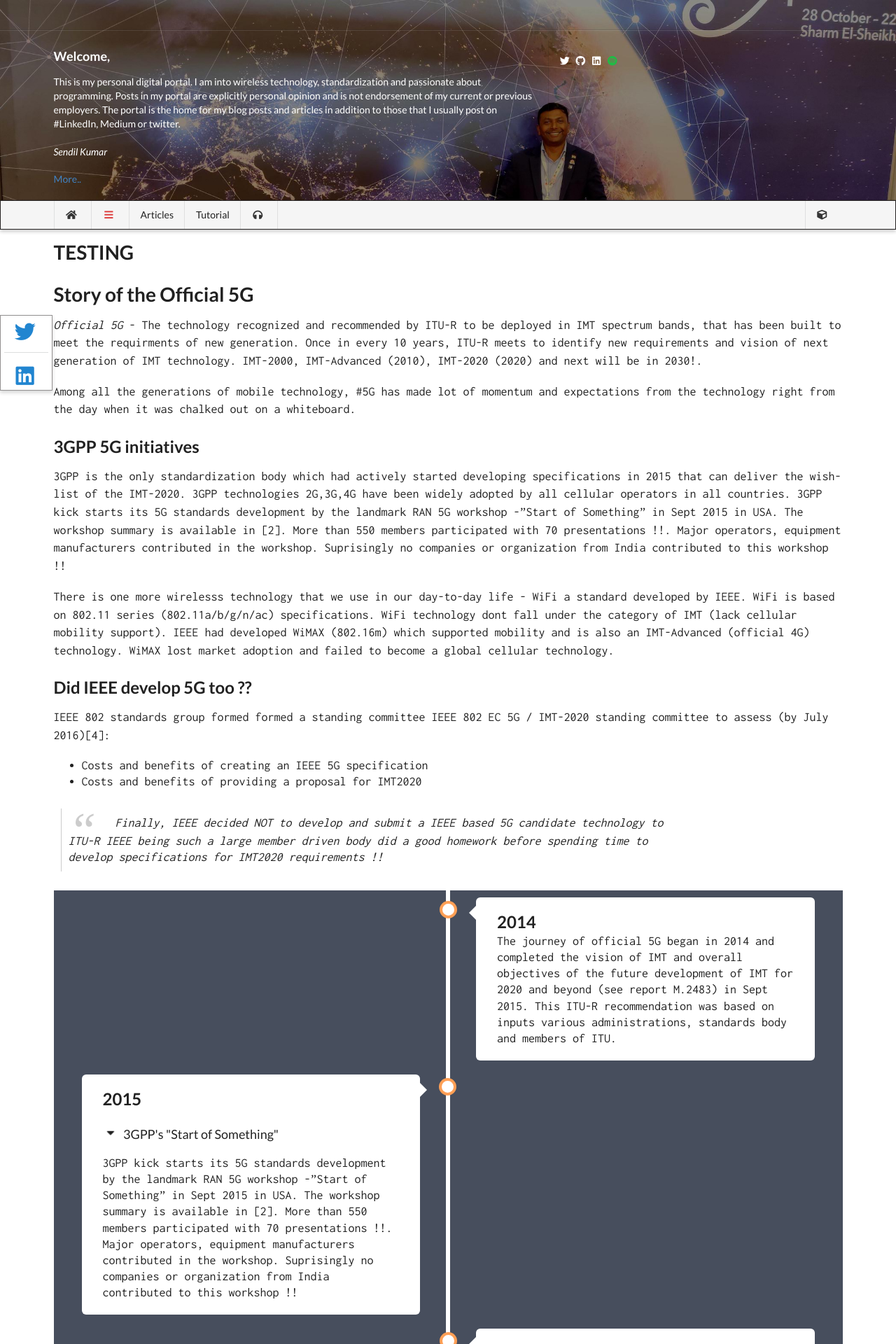
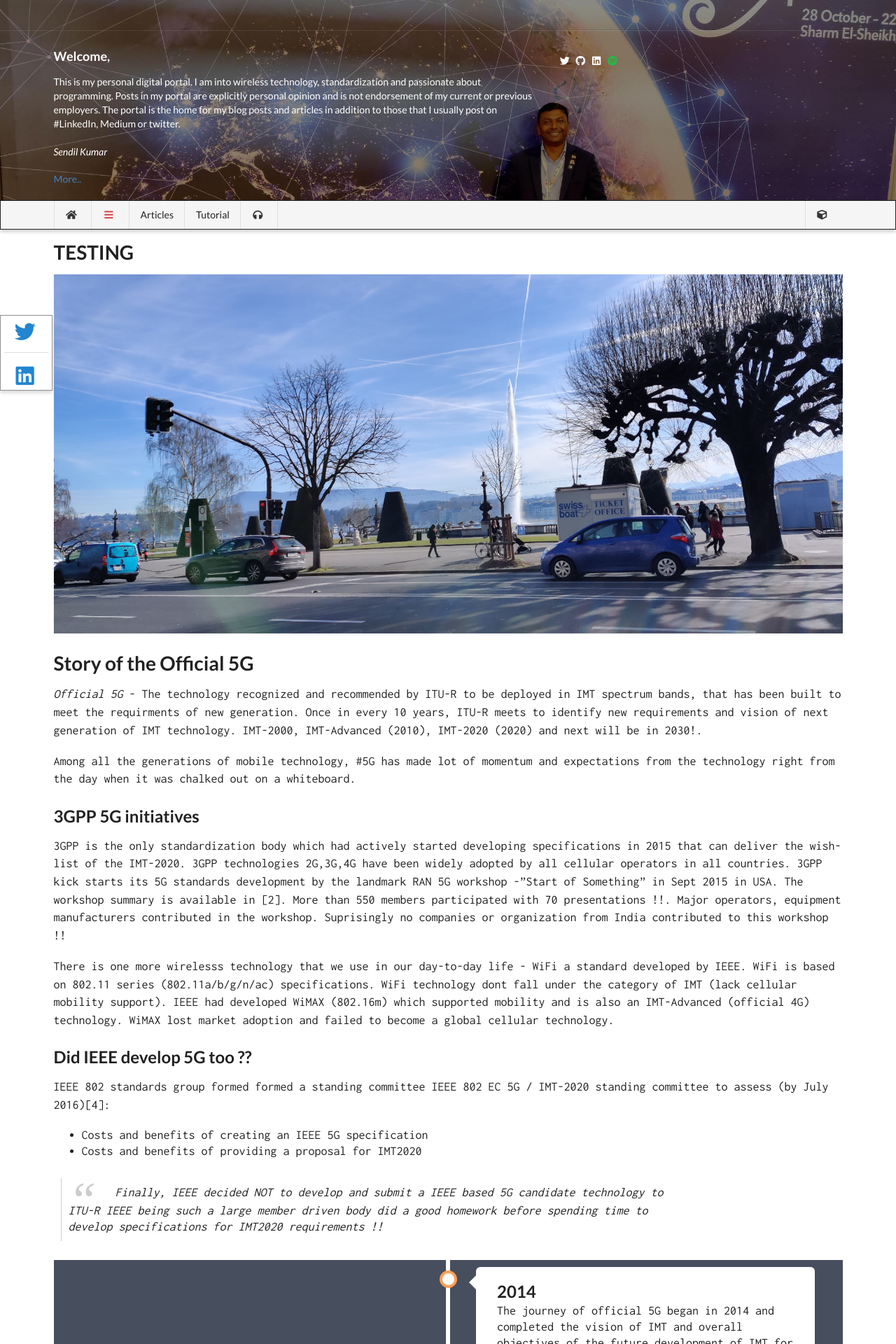
Before and after one commit to wiless/wiless.github.io, a Jekyll site: the page built from _articles/5gtimeline.md, in a window 1280 px wide. Shown: the top 1920 px of the page at 70% size. Built offline with Jekyll 4.4.1, drawn with Linux system fonts in a browser that asks for light colours; nearby versions of some CDN libraries; some web fonts are replaced; comment, search, counter and statistics services are not loaded; a style sheet for code colours, icons or effects is not loaded.

Commit message:
Update 5gtimeline.md

```diff
--- a/_articles/5gtimeline.md
+++ b/_articles/5gtimeline.md
@@ -7,6 +7,8 @@ index: 99
 
 ---
 # TESTING
+
+<img class="ui fluid image" src="/imgs/genevalake.jpg">
 
 
 # Story of the Official 5G
```
